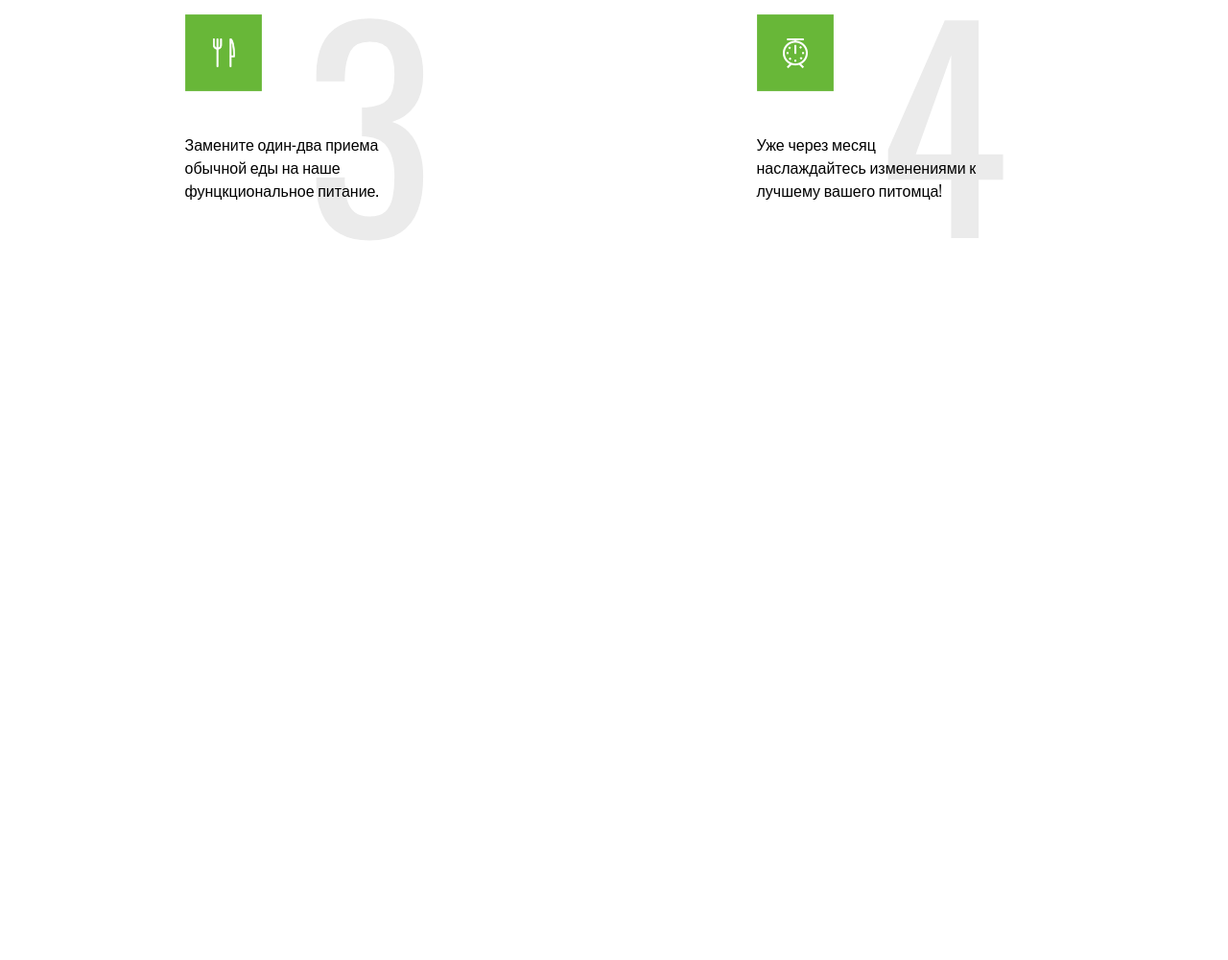
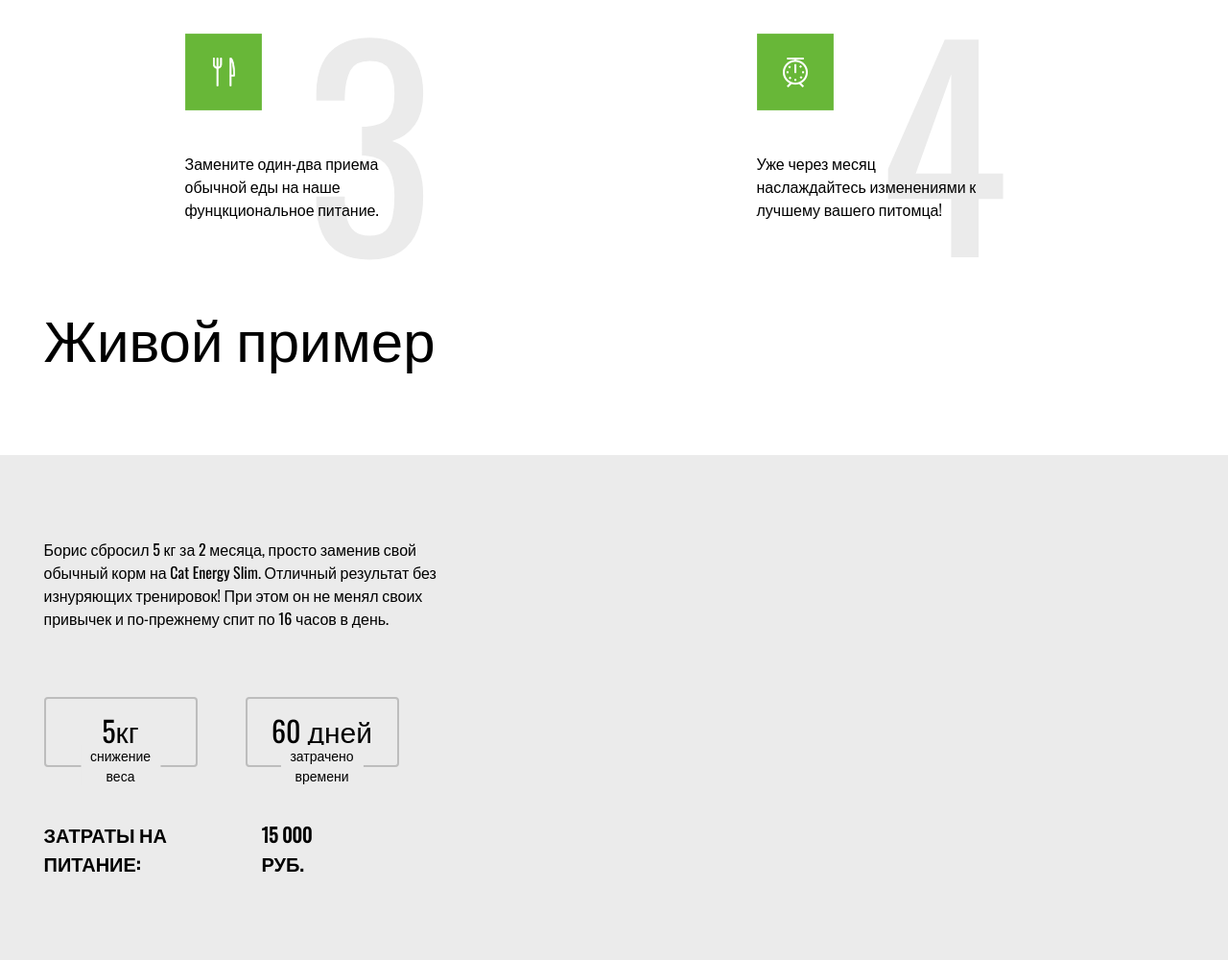
Before and after one commit to aeodflux/Cat-Energy, a website: page src/index.html in a window 1280 px wide. Shown: the part 2109-3109 px from the top of the page at 96% size. Before the commit the page ends 2394 px from the top, so only its background shows below. Drawn offline with nearby package versions, Linux system fonts and the light colour scheme; files that its build step writes are made by us from their sources.

Commit message:
Add example

```diff
--- a/src/index.html
+++ b/src/index.html
@@ -88,31 +88,51 @@
             <ol class="steps__list">
                 <li class="steps__item">
                     <img class="steps__icon" src="img/steps-icon.png"></img>
-                    <p class="steps__paragraph">Функциональное питание содержит только полезные питательные вещества.</p>
+                    <p class="steps__text">Функциональное питание содержит только полезные питательные вещества.</p>
                 </li>
                 <li class="steps__item">
                     <img class="steps__icon" src="img/steps-icon-2.png"></img>
-                    <p class="steps__paragraph">Выпускается в виде порошка, который нужно лишь залить кипятком и готово.</p>
+                    <p class="steps__text">Выпускается в виде порошка, который нужно лишь залить кипятком и готово.</p>
                 </li>
                 <li class="steps__item">
                     <img class="steps__icon" src="img/steps-icon-3.png"></img>
-                    <p class="steps__paragraph">Замените один-два приема обычной еды на наше фунцкциональное питание.</p>
+                    <p class="steps__text">Замените один-два приема обычной еды на наше фунцкциональное питание.</p>
                 </li>
                 <li class="steps__item">
                     <img class="steps__icon" src="img/steps-icon-4.png"></img>
-                    <p class="steps__paragraph">
+                    <p class="steps__text">
                         Уже через месяц наслаждайтесь изменениями к лучшему
                         вашего питомца!
                     </p>
                 </li>
             </ol>
         </section>
-        <div>
-
-        </div>
-        <div>
-
-        </div>
+        <section class="example">
+                 <h2 class="example__heading">Живой пример</h2>
+                    <div class="example__content">
+                        <div class="example__container">
+                            <p class="example__text">Борис сбросил 5 кг за 2 месяца, просто заменив свой обычный корм на Cat Energy Slim. Отличный результат без изнуряющих тренировок! При этом он не менял своих привычек и по-прежнему спит по 16 часов в день. </p>
+                            <div class="statistics">
+                                <div class="statistics__container">
+                                    <div class="statistics__item">
+                                        5кг
+                                        <span class="statistics__caption">снижение веса</span>
+                                    </div>
+                                        <div class="statistics__item">
+                                        60 дней
+                                        <span class="statistics__caption">затрачено времени</span>
+                                    </div>
+                                </div>
+                                <div class="statistics__food-cost food-cost">
+                                    <p class="food-cost__heading">
+                                        Затраты на питание:
+                                    </p>
+                                    <span class="food-cost__price">15 000 руб.</span>
+                                </div>
+                            </div>
+                        </div>
+                    </div>
+        </section>
     </main>
     <footer>
 
--- a/src/scss/example.scss
+++ b/src/scss/example.scss
@@ -0,0 +1,74 @@
+.example {
+    width: 100%;
+    &__heading {
+        overflow: hidden;
+        width: calc(100% - 50px);
+        max-width: 1189px;
+        font-weight: inherit;
+        font-size: 60px;
+        margin: 0 auto;
+        margin-bottom: 80px;
+    }
+    &__content {
+        width: 100%;
+        padding: 86px 0;
+        background-color: $gray;
+    }
+    &__container {
+        display: flex;
+        flex-direction: column;
+        width: calc(100% - 50px);
+        max-width: 1189px;
+        margin: 0 auto;
+    }
+    &__text {
+        max-width: 410px;
+        font-size: 16px;
+        margin: 0 0 70px;
+    }
+}
+.statistics {
+    max-width: 370px;
+    &__container {
+        margin-bottom: -35px;
+        flex-wrap: wrap;
+        display: flex;
+        flex-direction: row;
+        justify-content: space-between;
+    }
+    &__item {
+        position: relative;
+        padding: 10px 10px 14px;
+        width: 160px;
+        font-size: 30px;
+        border: solid rgb(189, 189, 189) 2px;
+        border-radius: 4px;
+        text-align: center;
+        margin-bottom: 35px;
+    }
+    &__caption {
+        font-size: 14px;
+        position: absolute;
+        top: 100%;
+        left: 50%;
+        transform: translate(-50%, -50%);
+        width: fit-content;
+        padding: 0 10px;
+        background-color: $gray;
+    }
+    &__food-cost {
+        margin-top: 55px;
+    }
+}
+.food-cost {
+    max-width: 325px;
+    display: flex;
+    justify-content: space-between;
+    align-items: center;
+    text-transform: uppercase;
+    font-weight: bold;
+    font-size: 20px;
+    &__heading {
+        margin: 0;
+    }
+}
--- a/src/scss/offers.scss
+++ b/src/scss/offers.scss
@@ -46,7 +46,7 @@
         text-decoration: none;
         color: $black;
         width: fit-content;
-        margin: 0 0 10px;
+        margin: 0 0 20px;
     }
     &__link-text {
         margin: 0;
@@ -141,5 +141,20 @@
             grid-column: 1/3;
             grid-row: 2/2;
         }
+        &__text {
+            position: relative;
+            margin-bottom: 38px;
+            &::after {
+                display: block;
+                opacity: 50%;
+                width: 100%;
+                content: '';
+                position: absolute;
+                border-bottom: 1px solid #000;
+                top: calc(100% + 20px);
+                left: 50%;
+                transform: translate(-50%, -50%);
+            }
+        }
     }
 }
--- a/src/scss/steps.scss
+++ b/src/scss/steps.scss
@@ -3,6 +3,7 @@
     flex-wrap: wrap;
     margin: 0 auto;
     &__heading {
+        font-weight: inherit;
         font-size: 60px;
         margin: 0;
         margin-bottom: 57px;
@@ -44,7 +45,7 @@
         height: 80px;
         margin-bottom: 27px;
     }
-    &__paragraph {
+    &__text {
         grid-column: 1/3;
         grid-row: 2/2;
     }
@@ -85,6 +86,10 @@
                 content: none;
             }
         }
+        &__text {
+            margin: 0;
+            font-size: 14px;
+        }
         &__icon {
             margin-right: 30px;
         }
```
